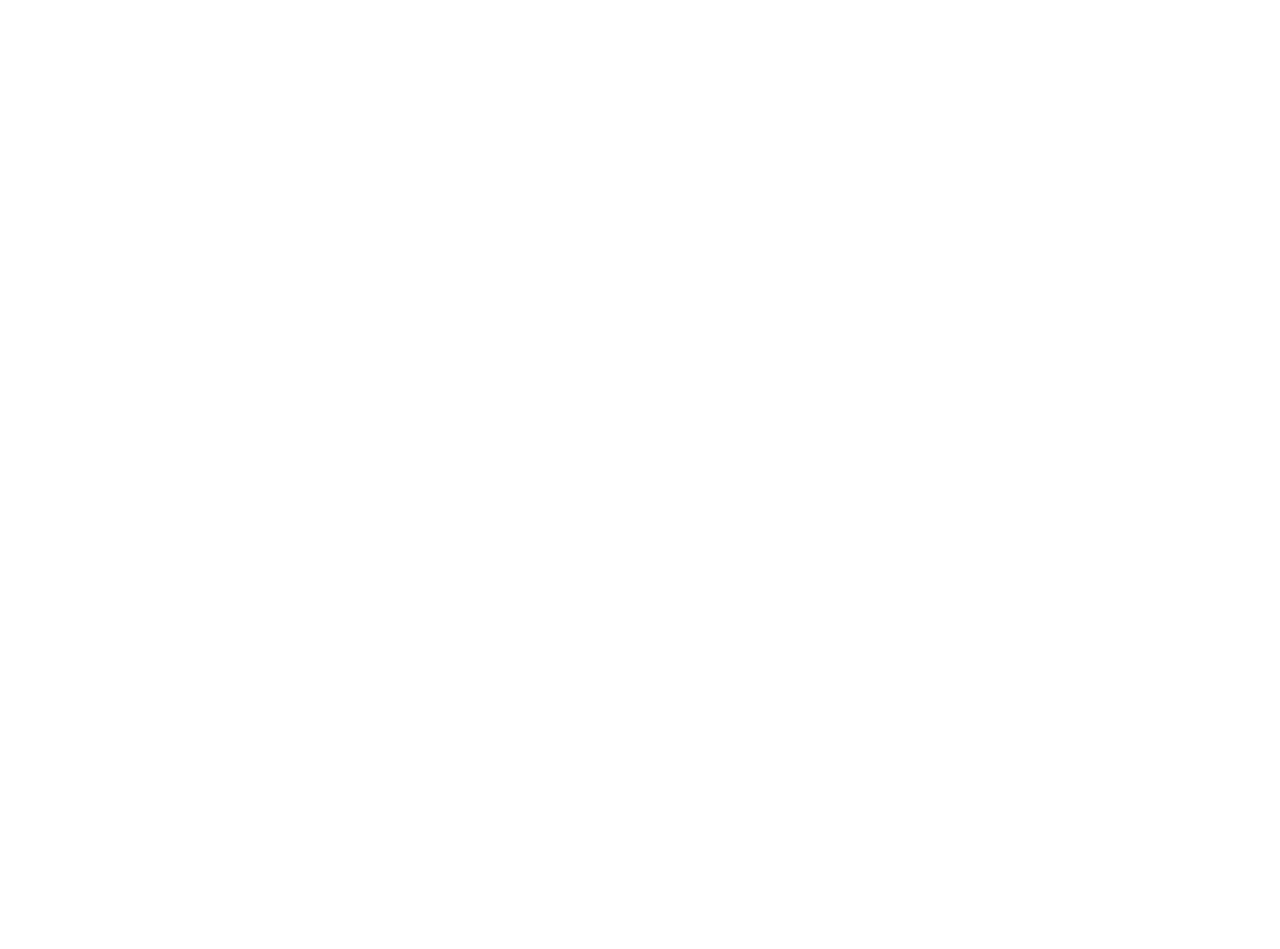
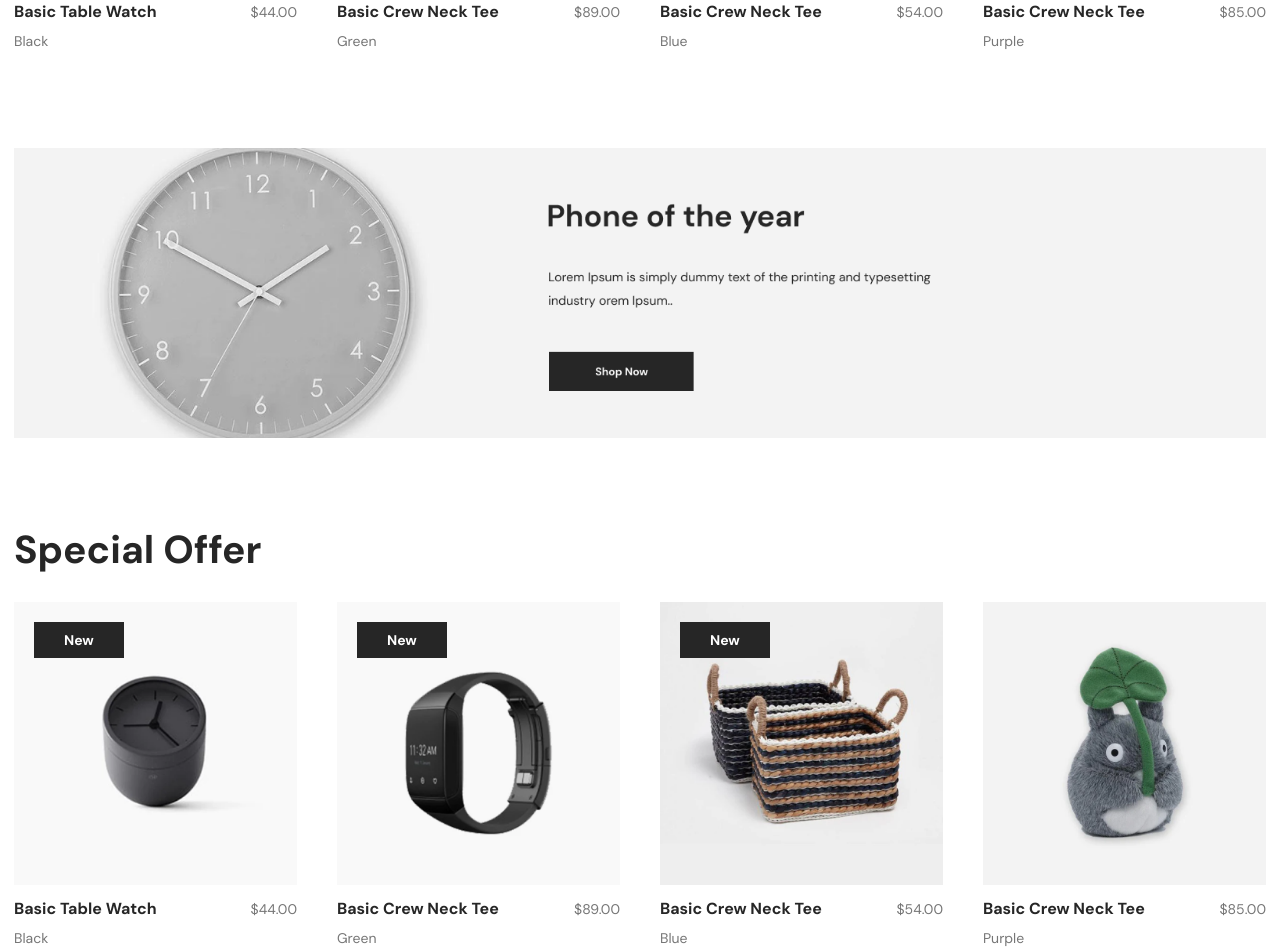
Before and after one commit to AK-Polash/oreby, a React (Create React App) app: page / in a window 1280 px wide. Shown: the part 2060-3009 px from the top of the page. Before the commit the page ends 1641 px from the top, so only its background shows below. Built offline with nearby package versions, Linux system fonts and the light colour scheme.

Commit message:
OfferProduct.ja added here the middle advertise portion added here

```diff
--- /dev/null
+++ b/src/components/layout/BestSeller.js
@@ -0,0 +1,72 @@
+import React from "react";
+import Container from "./Container";
+import Heading from "./Heading";
+import Product from "./Product";
+import Flex from "./Flex";
+
+const BestSeller = () => {
+  return (
+    <>
+      <div className="w-full md:pt-6 xl:pt-14 2xl:pt-32">
+        <Container>
+          <Heading
+            className="pb-2 font-dm text-xl font-bold capitalize text-primary md:pb-6 md:text-2xl xl:pb-9 xl:text-[39px] 2xl:pb-12"
+            title="our bestseller"
+          />
+
+          <Flex className="realtive flex w-full flex-wrap items-center justify-between gap-x-10 lg:flex-nowrap">
+            <Product
+              className="sm:max-xl:mb-5 sm:max-md:max-w-[180px] md:max-xl:max-w-[215px] 2xl:max-w-[370px]"
+              imgClass="w-full"
+              src="assets/n1.png"
+              alt="new_arrival_1"
+              badgeShow={true}
+              badgeTitle="New"
+              productTitle="Basic Table Watch"
+              productPrice="$44.00"
+              productColor="Black"
+            />
+
+            <Product
+              className="sm:max-xl:mb-5 sm:max-md:max-w-[180px] md:max-xl:max-w-[215px] 2xl:max-w-[370px]"
+              imgClass="w-full"
+              src="assets/n2.png"
+              alt="new_arrival_2"
+              badgeShow={true}
+              badgeTitle="New"
+              productTitle="Basic Crew Neck Tee"
+              productPrice="$89.00"
+              productColor="Green"
+            />
+
+            <Product
+              className="sm:max-xl:mb-5 sm:max-md:max-w-[180px] md:max-xl:max-w-[215px] 2xl:max-w-[370px]"
+              imgClass="w-full"
+              src="assets/n3.png"
+              alt="new_arrival_3"
+              badgeShow={true}
+              badgeTitle="New"
+              productTitle="Basic Crew Neck Tee"
+              productPrice="$54.00"
+              productColor="Blue"
+            />
+
+            <Product
+              className="sm:max-xl:mb-5 sm:max-md:max-w-[180px] md:max-xl:max-w-[215px] 2xl:max-w-[370px]"
+              imgClass="w-full"
+              src="assets/n4.png"
+              alt="new_arrival_4"
+              badgeShow={false}
+              badgeTitle="New"
+              productTitle="Basic Crew Neck Tee"
+              productPrice="$85.00"
+              productColor="Purple"
+            />
+          </Flex>
+        </Container>
+      </div>
+    </>
+  );
+};
+
+export default BestSeller;
--- /dev/null
+++ b/src/components/layout/MiddleAdvertise.js
@@ -0,0 +1,22 @@
+import React from "react";
+import Container from "./Container";
+import Image from "./Image";
+import { Link } from "react-router-dom";
+
+const MiddleAdvertise = () => {
+  return (
+    <div className="py-5 lg:py-8 xl:py-24 2xl:py-32">
+      <Container>
+        <Link to="#">
+          <Image
+            className="block w-full"
+            source="./assets/middleAd.png"
+            alt="middle advertise img"
+          />
+        </Link>
+      </Container>
+    </div>
+  );
+};
+
+export default MiddleAdvertise;
--- a/src/components/layout/NewArrival.js
+++ b/src/components/layout/NewArrival.js
@@ -4,7 +4,6 @@
   HiOutlineArrowNarrowRight,
 } from "react-icons/hi";
 import Container from "./Container";
-import Flex from "./Flex";
 import Heading from "./Heading";
 import Product from "./Product";
 import Slider from "react-slick";
@@ -53,11 +52,6 @@
           cursor: "pointer",
           position: "absolute",
           top: "50%",
-          right: "0",
-          transform: "translateY(-50%)",
-          zIndex: "5",
-          position: "absolute",
-          top: "50%",
           left: "0",
           transform: "translateY(-50%)",
           zIndex: "5",
@@ -75,6 +69,7 @@
   const settings = {
     arrows: true,
     dots: false,
+    autoplay: true,
     infinite: true,
     speed: 500,
     slidesToShow: 4,
@@ -89,6 +84,8 @@
           slidesToScroll: 1,
           infinite: true,
           dots: false,
+          autoplay: true,
+          speed: 500,
           nextArrow: <SampleNextArrow width="50px" height="50px" />,
           prevArrow: <SamplePrevArrow width="50px" height="50px" />,
         },
@@ -100,6 +97,8 @@
           slidesToScroll: 1,
           infinite: true,
           dots: false,
+          autoplay: true,
+          speed: 500,
           nextArrow: <SampleNextArrow width="40px" height="40px" />,
           prevArrow: <SamplePrevArrow width="40px" height="40px" />,
         },
@@ -111,6 +110,8 @@
           slidesToScroll: 1,
           infinite: true,
           dots: false,
+          autoplay: true,
+          speed: 500,
           nextArrow: <SampleNextArrow width="40px" height="40px" />,
           prevArrow: <SamplePrevArrow width="40px" height="40px" />,
         },
@@ -121,6 +122,8 @@
           slidesToShow: 2,
           slidesToScroll: 1,
           initialSlide: 2,
+          autoplay: true,
+          speed: 500,
           nextArrow: <SampleNextArrow width="30px" height="30px" />,
           prevArrow: <SamplePrevArrow width="30px" height="30px" />,
         },
@@ -130,6 +133,8 @@
         settings: {
           slidesToShow: 1,
           slidesToScroll: 1,
+          autoplay: true,
+          speed: 500,
           nextArrow: <SampleNextArrow width="30px" height="30px" />,
           prevArrow: <SamplePrevArrow width="30px" height="30px" />,
         },
--- /dev/null
+++ b/src/components/layout/OfferProducts.js
@@ -0,0 +1,70 @@
+import React from "react";
+import Container from "./Container";
+import Heading from "./Heading";
+import Product from "./Product";
+import Flex from "./Flex";
+
+const OfferProducts = () => {
+  return (
+    <div className="w-full">
+      <Container>
+        <Heading
+          className="pb-2 font-dm text-xl font-bold capitalize text-primary md:pb-6 md:text-2xl xl:pb-9 xl:text-[39px] 2xl:pb-12"
+          title="special offer"
+        />
+
+        <Flex className="realtive flex w-full flex-wrap items-center justify-between gap-x-10 lg:flex-nowrap">
+          <Product
+            className="sm:max-xl:mb-5 sm:max-md:max-w-[180px] md:max-xl:max-w-[215px] 2xl:max-w-[370px]"
+            imgClass="w-full"
+            src="assets/n1.png"
+            alt="new_arrival_1"
+            badgeShow={true}
+            badgeTitle="New"
+            productTitle="Basic Table Watch"
+            productPrice="$44.00"
+            productColor="Black"
+          />
+
+          <Product
+            className="sm:max-xl:mb-5 sm:max-md:max-w-[180px] md:max-xl:max-w-[215px] 2xl:max-w-[370px]"
+            imgClass="w-full"
+            src="assets/n2.png"
+            alt="new_arrival_2"
+            badgeShow={true}
+            badgeTitle="New"
+            productTitle="Basic Crew Neck Tee"
+            productPrice="$89.00"
+            productColor="Green"
+          />
+
+          <Product
+            className="sm:max-xl:mb-5 sm:max-md:max-w-[180px] md:max-xl:max-w-[215px] 2xl:max-w-[370px]"
+            imgClass="w-full"
+            src="assets/n3.png"
+            alt="new_arrival_3"
+            badgeShow={true}
+            badgeTitle="New"
+            productTitle="Basic Crew Neck Tee"
+            productPrice="$54.00"
+            productColor="Blue"
+          />
+
+          <Product
+            className="sm:max-xl:mb-5 sm:max-md:max-w-[180px] md:max-xl:max-w-[215px] 2xl:max-w-[370px]"
+            imgClass="w-full"
+            src="assets/n4.png"
+            alt="new_arrival_4"
+            badgeShow={false}
+            badgeTitle="New"
+            productTitle="Basic Crew Neck Tee"
+            productPrice="$85.00"
+            productColor="Purple"
+          />
+        </Flex>
+      </Container>
+    </div>
+  );
+};
+
+export default OfferProducts;
--- a/src/pages/Home.js
+++ b/src/pages/Home.js
@@ -3,6 +3,9 @@
 import AdditionalInfo from "../components/layout/AdditionalInfo";
 import Advertise from "../components/layout/Advertise";
 import NewArrival from "../components/layout/NewArrival";
+import BestSeller from "../components/layout/BestSeller";
+import MiddleAdvertise from "../components/layout/MiddleAdvertise";
+import OfferProducts from "../components/layout/OfferProducts";
 
 const Home = () => {
   return (
@@ -11,6 +14,9 @@
       <AdditionalInfo />
       <Advertise />
       <NewArrival />
+      <BestSeller />
+      <MiddleAdvertise />
+      <OfferProducts />
     </>
   );
 };
```
Also changed, not shown: public/assets/middleAd.png (added).
